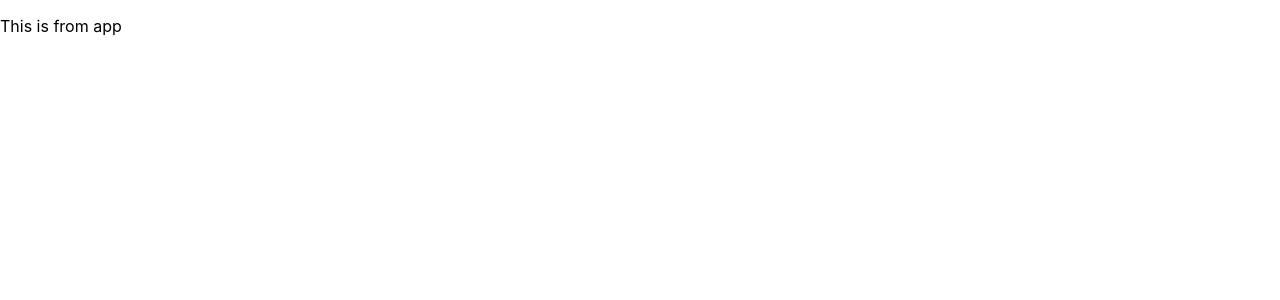
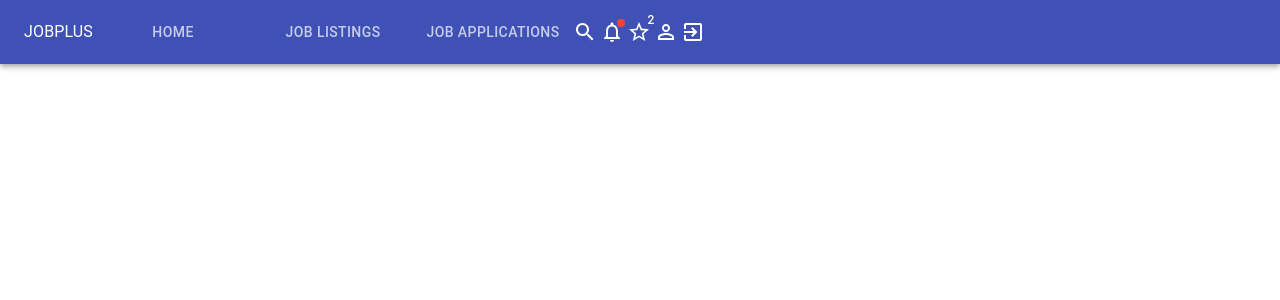
Before and after one commit to Sarkash-pi/JobPlus_React.js, a React (Create React App) app: page / in a window 1280 px wide. Shown: the top 300 px of the page. Built offline with nearby package versions, Linux system fonts and the light colour scheme.

Commit message:
created appbar(navbar)

```diff
--- a/src/App.js
+++ b/src/App.js
@@ -1,11 +1,12 @@
 import './App.css';
 import { BrowserRouter, useHistory } from 'react-router-dom';
+import Navbar from './components/Navbar';
 
 function App() {
   let history = useHistory();
   return (
     <BrowserRouter history={history}>
-      <p>This is from app</p>
+      <Navbar />
     </BrowserRouter>
   );
 }
--- /dev/null
+++ b/src/components/Navbar.js
@@ -0,0 +1,73 @@
+import { AppBar, Badge, IconButton, Tab, Tabs, Toolbar, Typography } from '@material-ui/core';
+import Box from '@material-ui/core/Box';
+
+import SearchIcon from '@material-ui/icons/Search';
+import NotificationsNoneIcon from '@material-ui/icons/NotificationsNone';
+import StarBorderIcon from '@material-ui/icons/StarBorder';
+import PersonOutlineIcon from '@material-ui/icons/PersonOutline';
+import ExitToAppIcon from '@material-ui/icons/ExitToApp';
+
+import React from 'react'
+
+import { Link } from "react-router-dom";
+
+ export default function Navbar() {
+   return (
+     <Box>
+       <AppBar position="static">
+          <Toolbar>
+            <Typography component="h6">JOBPLUS</Typography>
+            <Tabs>
+              <Tab
+                key={0}
+                label={'Home'}
+                component={Link}
+                to={'/'}
+              />
+
+              <Tab
+                key={1}
+                label={'Job Listings'}
+                component={Link}
+                to={'/job-listings'}
+              />
+
+              <Tab
+                key={2}
+                label={'Job Applications'}
+                component={Link}
+                to={'/job-applications'}
+              />
+            </Tabs>
+            <Box>
+              <IconButton size="small" component={Link} to={'/search'} color='inherit' edge='start'>
+                <SearchIcon />
+              </IconButton>
+
+              <IconButton size="small" component={Link} to={'/notfications'} color='inherit' edge='start'>
+                <Badge color="error" overlap="circle" variant="dot">
+                  <NotificationsNoneIcon />
+                </Badge>
+              </IconButton>
+
+              <IconButton size="small" component={Link} to={'/saved-jobs'} color='inherit' edge='start'>
+                <Badge badgeContent={2}>
+                  <StarBorderIcon />
+                </Badge>
+              </IconButton>
+
+              <IconButton size="small" component={Link} to={'/profile'} color='inherit' edge='start'>
+                <PersonOutlineIcon />
+              </IconButton>
+
+              <IconButton size="small" component={Link} to={'/login'} color='inherit' edge='start'>
+                <ExitToAppIcon />
+              </IconButton>
+
+            </Box>
+
+          </Toolbar>
+       </AppBar>
+     </Box>
+   )
+ }
```
Also changed, not shown: 1 other file (tests, documents, lock files or other folders).
